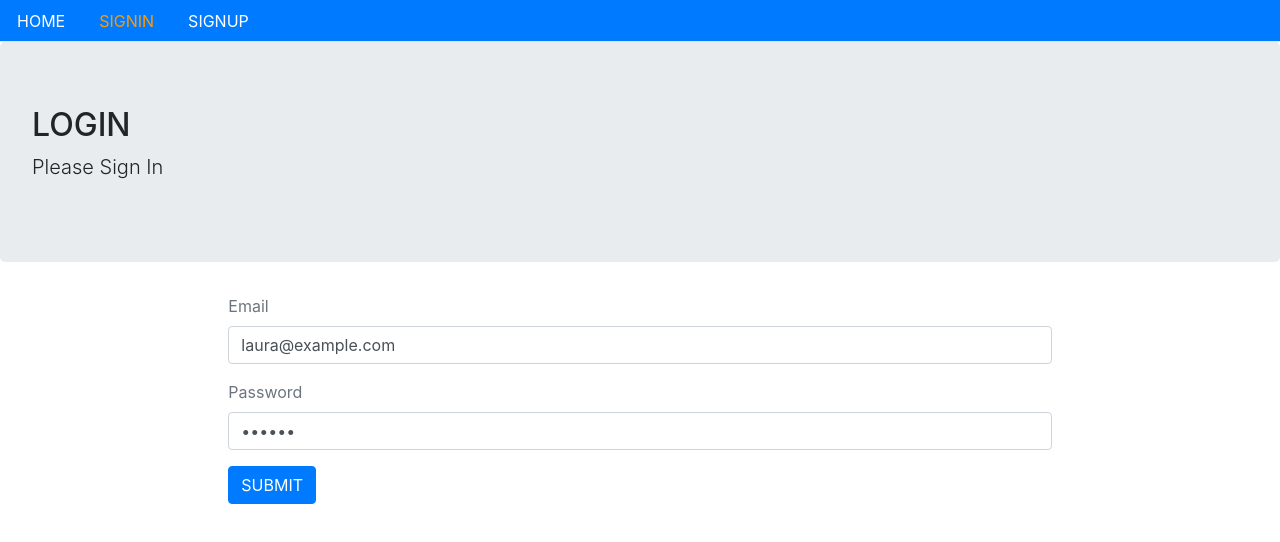
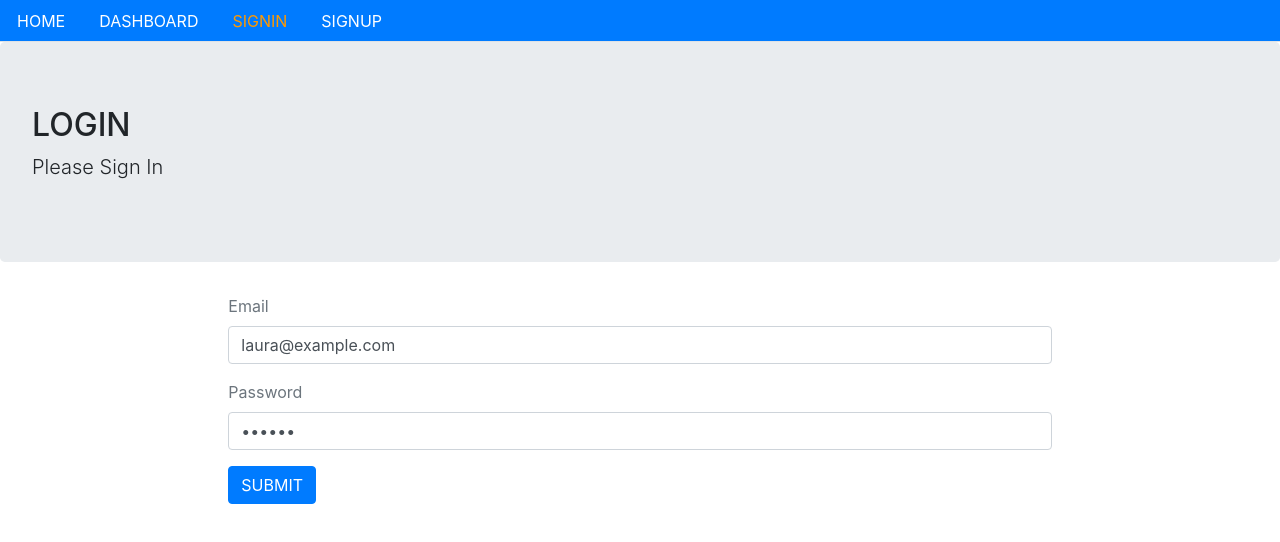
Before and after one commit to CarloMeloni/mernEcommerceFrontend, a React (Create React App) app in the folder ecommerce-front/: page /signin in a window 1280 px wide. Shown: the top 542 px of the page. Built offline with nearby package versions, Linux system fonts and the light colour scheme; no server answers; the HTML template or start-up script is replaced by a standard one.

Commit message:
Creating a Privateroute for authenticated users only

```diff
--- a/ecommerce-front/src/Routes.js
+++ b/ecommerce-front/src/Routes.js
@@ -3,7 +3,8 @@
 import Home from './core/Home';
 import Signup from './user/Signup';
 import Signin from './user/Signin';
-
+import PrivateRoute from './auth/PrivateRoute';
+import DashBoard from './user/UserDashboard';
 const Routes = () => {
     return (
         <BrowserRouter>
@@ -11,6 +12,7 @@
                 <Route exact path='/' component={Home} />
                 <Route exact path='/signup' component={Signup} />
                 <Route exact path='/signin' component={Signin} />
+                <PrivateRoute exact path='/dashboard' component={DashBoard} />
             </Switch>
         </BrowserRouter>
     );
--- /dev/null
+++ b/ecommerce-front/src/auth/PrivateRoute.js
@@ -0,0 +1,15 @@
+import React, { Component } from 'react';
+import { Route, Redirect } from 'react-router-dom';
+import { isAuthenticated } from './index';
+
+const PrivateRoute = ({ component: Component, ...rest }) => (
+    <Route {...rest} render={props => isAuthenticated()
+            ? (
+                <Component {...props} />
+            )
+            : (
+                <Redirect to={{ pathname: "/signin", state: {from: props.location} }}  />
+            )} />
+);
+
+export default PrivateRoute;
--- a/ecommerce-front/src/core/Menu.js
+++ b/ecommerce-front/src/core/Menu.js
@@ -16,6 +16,9 @@
             <ul className="nav nav-tabs bg-primary">
                 <li className="nav-item">
                     <Link className="nav-link" style={isActive(props.history, '/')} to="/">HOME</Link>
+                </li>
+                <li className="nav-item">
+                    <Link className="nav-link" style={isActive(props.history, '/dashboard')} to="/dashboard">DASHBOARD</Link>
                 </li>
                 {!isAuthenticated() && (<li className="nav-item">
                     <Link className="nav-link" style={isActive(props.history, '/signin')} to="/signin">SIGNIN</Link>
--- /dev/null
+++ b/ecommerce-front/src/user/UserDashboard.js
@@ -0,0 +1,12 @@
+import React from 'react';
+import Layout from '../core/Layout';
+
+const UserDashboard = () => {
+    return (
+        <Layout title="Dashboard" description="User Dashboard">
+            .............
+        </Layout>
+    )
+};
+
+export default UserDashboard;
```
